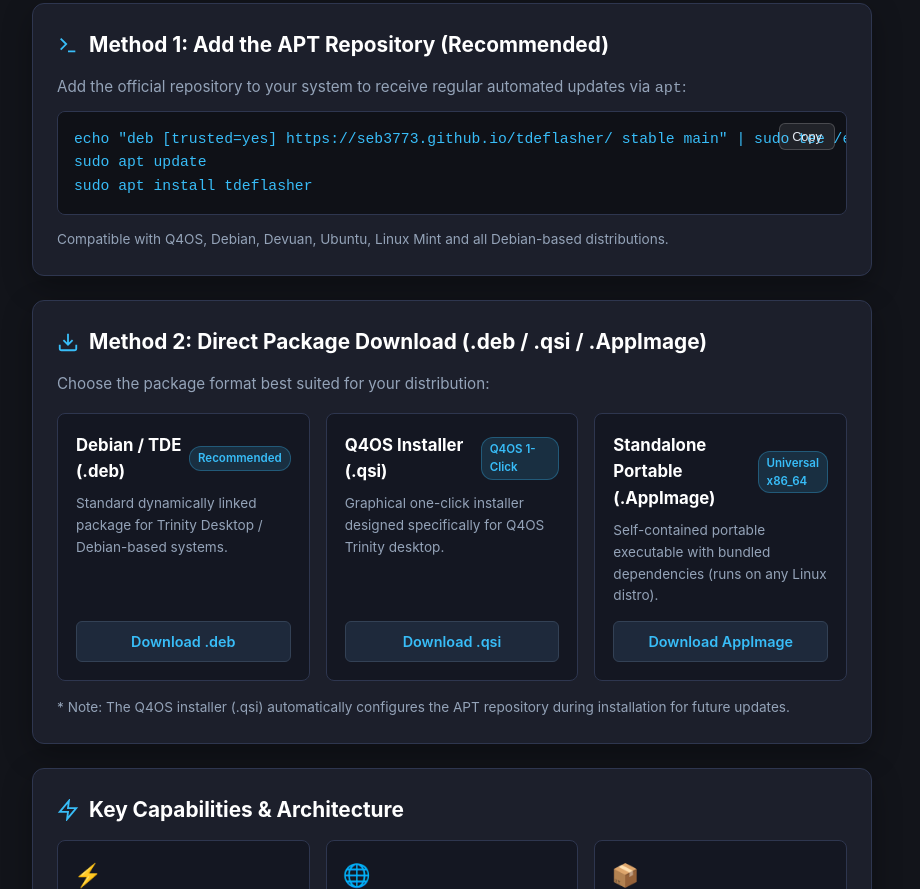
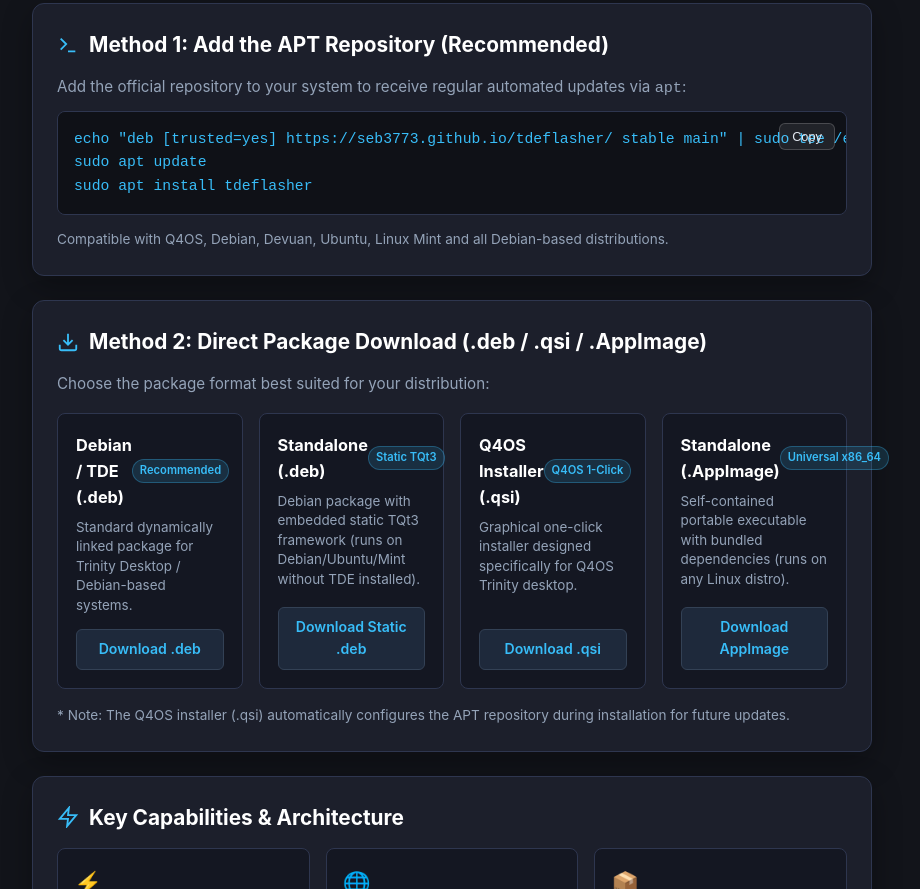
Before and after one commit to seb3773/tdeflasher, a plain HTML site: page index.html in a window 1280 px wide. Shown: the part 378-1267 px from the top of the page, without its empty margins (188-1108 px from the left). Drawn offline with Linux system fonts and the light colour scheme.

Commit message:
Update download section to include all 4 release packages

```diff
--- a/index.html
+++ b/index.html
@@ -179,7 +179,7 @@
     /* Downloads Grid */
     .downloads-grid {
       display: grid;
-      grid-template-columns: repeat(auto-fit, minmax(230px, 1fr));
+      grid-template-columns: repeat(auto-fit, minmax(185px, 1fr));
       gap: 16px;
       margin-top: 16px;
     }
@@ -209,26 +209,28 @@
     }
 
     .download-title {
-      font-size: 1.05rem;
+      font-size: 1.02rem;
       font-weight: 700;
       color: #fff;
     }
 
     .download-tag {
-      font-size: 0.72rem;
+      font-size: 0.70rem;
       font-weight: 600;
-      padding: 2px 8px;
+      padding: 2px 7px;
       border-radius: 12px;
       background: rgba(56, 189, 248, 0.15);
       color: #38bdf8;
       border: 1px solid rgba(56, 189, 248, 0.3);
+      white-space: nowrap;
     }
 
     .download-desc {
-      font-size: 0.85rem;
+      font-size: 0.84rem;
       color: var(--text-muted);
       margin-bottom: 14px;
       flex-grow: 1;
+      line-height: 1.45;
     }
 
     .btn-download {
@@ -240,7 +242,7 @@
       text-align: center;
       text-decoration: none;
       font-weight: 600;
-      font-size: 0.9rem;
+      font-size: 0.88rem;
       transition: all 0.2s;
     }
 
@@ -435,6 +437,16 @@
 
         <div class="download-card">
           <div class="download-header">
+            <span class="download-title">Standalone (.deb)</span>
+            <span class="download-tag">Static TQt3</span>
+          </div>
+          <p class="download-desc">Debian package with embedded static TQt3 framework (runs on Debian/Ubuntu/Mint without TDE installed).</p>
+          <a href="pool/main/t/tdeflasher/tdeflasher_1.0.0_static_amd64.deb" class="btn-download">
+            Download Static .deb
+          </a>
+        </div>
+        <div class="download-card">
+          <div class="download-header">
             <span class="download-title">Q4OS Installer (.qsi)</span>
             <span class="download-tag">Q4OS 1-Click</span>
           </div>
@@ -446,7 +458,7 @@
 
         <div class="download-card">
           <div class="download-header">
-            <span class="download-title">Standalone Portable (.AppImage)</span>
+            <span class="download-title">Standalone (.AppImage)</span>
             <span class="download-tag">Universal x86_64</span>
           </div>
           <p class="download-desc">Self-contained portable executable with bundled dependencies (runs on any Linux distro).</p>
```
Also changed, not shown: 1 other file.
